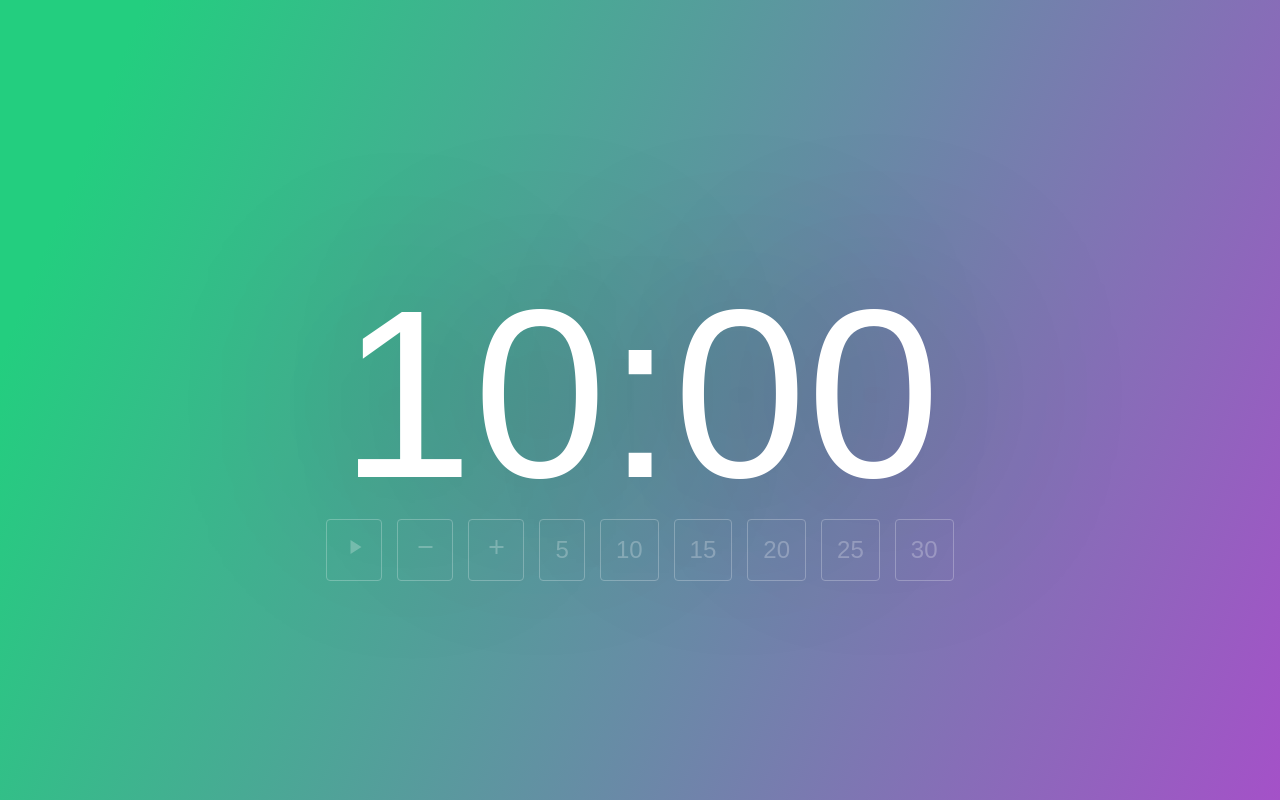
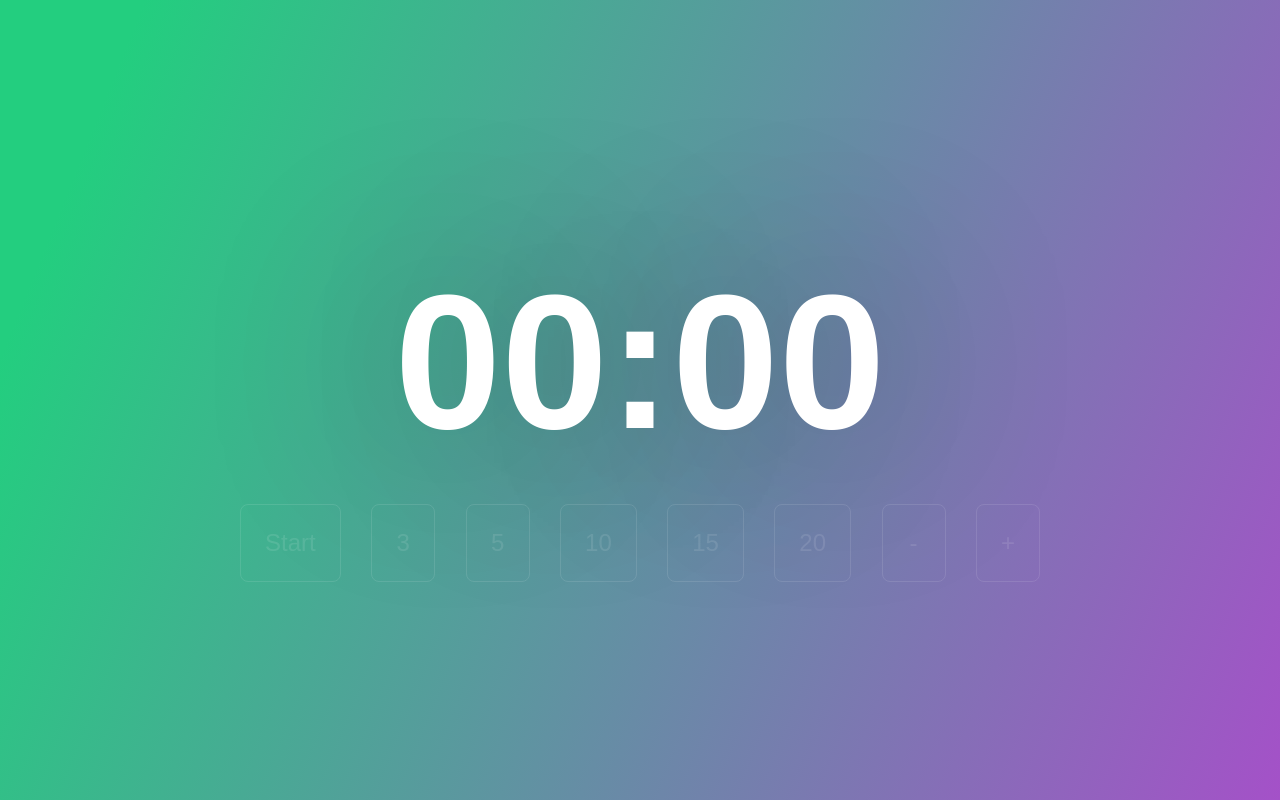
Before and after one commit to ryanmdoyle/classroomtimer, a React (Create React App) app: page / in a window 1280 px wide. Built offline with nearby package versions, Linux system fonts and the light colour scheme.

Commit message:
refactor main timer, split components

```diff
--- a/src/App.css
+++ b/src/App.css
@@ -3,77 +3,6 @@ body {
   background-color: #23ce7f;
   background-image: linear-gradient(112deg, #23ce7f 9%, #a451c8 100%);
   font-family: sans-serif;
+  font-size: 10px;
   text-shadow: 1px 1px 200px #00000073;
 }
-
-button {
-  display: relative;
-  font-size: 1.5em;
-  color: white;
-  background: none;
-  border: solid 1px white;
-  border-radius: 4px;
-  padding: 15px;
-  min-height: 4vh;
-  min-width: 40px;
-  opacity: 0.25;
-}
-
-button:focus {
-  outline:0;
-}yarn
-
-button:hover {
-  opacity: 0.8;
-}
-
-.timer-division {
-  padding: 1%;
-}
-
-#screen {
-  height: 100vh;
-  width: 100vw;
-
-  display: flex;
-  align-items: center;
-  justify-content: center;
-}
-
-#timer {
-  height: 30vh;
-  width: 50vw;
-
-  min-height: 250px;
-  min-width: 500px;
-  max-width: 650px;
-  padding: 2%;
-}
-
-#display {
-  height: 50%;
-  display: flex;
-  align-items: center;
-  justify-content: center;
-
-  font-size: 10em;
-  color: white;
-}
-
-#controls {
-  display: flex;
-  justify-content: space-between;
-}
-
-@media (max-width: 1200px) {
-  button {
-    padding: 5px;
-  }
-}
-
-@media (min-width: 700px) {
-  #display {
-    height: 90%;
-    font-size: 15em;
-  }
-}
--- a/src/App.js
+++ b/src/App.js
@@ -1,7 +1,16 @@
 import React, { Component } from 'react';
-import endGong from "./midGong.m4a";
-import midGong from "./endGong.m4a";
+import styled from 'styled-components';
+
 import './App.css';
+import MainTimer from './components/MainTimer'
+
+const MainTimerHolder = styled.div`
+  display: flex;
+  width: 100vw;
+  height: 100vh;
+  justify-content: center;
+  align-items: center;
+`;
 
 class App extends Component {
   constructor(props) {
@@ -12,101 +21,83 @@ class App extends Component {
       halfway: 300
     }
 
-    this.formatMinutes = this.formatMinutes.bind(this);
-    this.changeTimer = this.changeTimer.bind(this);
-    this.startStop = this.startStop.bind(this);
-    this.runTimer = this.runTimer.bind(this)
+    // this.formatMinutes = this.formatMinutes.bind(this);
+    // this.changeTimer = this.changeTimer.bind(this);
+    // this.startStop = this.startStop.bind(this);
+    // this.runTimer = this.runTimer.bind(this);
   }
 
-  formatMinutes(time) { //time is in seconds remaining
-    let seconds = time;
-    const minutes = (seconds % 60 === 0 ) ? ((seconds/60) < 10 ? "0" + seconds/60 : seconds/60): (Math.floor(seconds/60) < 10 ? "0" + Math.floor(seconds/60) : Math.floor(seconds/60));
-    seconds = (seconds % 60 === 0 ) ? "00" : ((seconds % 60 < 10) ? "0"+ (seconds % 60) : seconds % 60)
-    console.log(minutes + ":" + seconds);
-    return minutes + ":" + seconds;
-  }
+  // changeTimer = (min) => {
+  //   this.setState({
+  //     secondsLeft: min * 60
+  //   })
+  // }
 
-  changeTimer(min) {
-    this.setState({
-      secondsLeft: min * 60
-    })
-  }
+  // runTimer = () => {
+  //   if (this.state.running === true && this.state.secondsLeft > 0) {
+  //     if (this.state.secondsLeft === this.state.halfway + 1) {
+  //       const halfwaySound = new Audio(midGong);
+  //       halfwaySound.play()
+  //     }
+  //     this.setState({
+  //       secondsLeft: this.state.secondsLeft - 1
+  //     })
+  //   }
+  //   if (this.state.secondsLeft === 0 && this.state.running === true) {
+  //     this.setState({
+  //       running: false
+  //     })
+  //     const endSound = new Audio(endGong);
+  //     endSound.play()
+  //     clearInterval(this.interval);
+  //   }
+  // }
 
-  runTimer() {
-    if (this.state.running === true && this.state.secondsLeft > 0) {
-      if (this.state.secondsLeft === this.state.halfway+1) {
-        const halfwaySound = new Audio(midGong);
-        halfwaySound.play()
-      }
-      this.setState({
-        secondsLeft: this.state.secondsLeft - 1
-      })
-    }
-    if (this.state.secondsLeft === 0 && this.state.running === true) {
-      this.setState({
-        running: false
-      })
-      const endSound = new Audio(endGong);
-      endSound.play()
-      clearInterval(this.interval);
-    }
-  }
+  // startStop = () => {
 
-  startStop() {
+  //   if (this.state.running) {
+  //     this.setState({
+  //       running: false
+  //     })
+  //     clearInterval(this.interval);
+  //   }
 
-    if (this.state.running) {
-      this.setState ({
-        running: false
-      })
-      clearInterval(this.interval);
-    }
+  //   if (!this.state.running && this.state.secondsLeft !== 0) {
+  //     this.setState({
+  //       running: true,
+  //       halfway: this.state.secondsLeft / 2
+  //     })
+  //     this.interval = setInterval(this.runTimer, 1000)
+  //   }
+  // }
 
-    if (!this.state.running && this.state.secondsLeft !== 0) {
-      this.setState ({
-        running: true,
-        halfway: this.state.secondsLeft / 2
-      })
-      this.interval = setInterval(this.runTimer, 1000)
-    }
-  }
+  // singleChange(value) {
+  //   if (value > 0) {
+  //     if (!this.state.running) {
+  //       this.setState({
+  //         secondsLeft: this.state.secondsLeft + value
+  //       })
+  //     }
+  //   }
 
-  singleChange(value) {
-    if (value > 0) {
-      if (!this.state.running) {
-        this.setState({
-          secondsLeft: this.state.secondsLeft + value
-        })
-      }
-    }
-
-    if (value < 0) {
-      if (!this.state.running && this.state.secondsLeft > 60) {
-        this.setState({
-          secondsLeft: this.state.secondsLeft + value
-        })
-      }
-    }
-  }
+  //   if (value < 0) {
+  //     if (!this.state.running && this.state.secondsLeft > 60) {
+  //       this.setState({
+  //         secondsLeft: this.state.secondsLeft + value
+  //       })
+  //     }
+  //   }
+  // }
 
 
   render() {
     return (
-      <div id="screen">
-        <div id="timer">
-          <div id="display" className="timer-division">{this.formatMinutes(this.state.secondsLeft)}</div>
-          <div id="controls" className="timer-division">
-          <button onClick={() => {this.startStop()}}><i className="material-icons">{this.state.running ? "pause" : "play_arrow"}</i></button>
-          <button onClick={() => {this.singleChange(-60)}}><i className="material-icons">remove</i></button>
-          <button onClick={() => {this.singleChange(60)}}><i className="material-icons">add</i></button>
-          <button onClick={() => {this.changeTimer(5)}}>5</button>
-          <button onClick={() => {this.changeTimer(10)}}>10</button>
-          <button onClick={() => {this.changeTimer(15)}}>15</button>
-          <button onClick={() => {this.changeTimer(20)}}>20</button>
-          <button onClick={() => {this.changeTimer(25)}}>25</button>
-          <button onClick={() => {this.changeTimer(30)}}>30</button>
-          </div>
-        </div>
-      </div>
+      <>
+        <MainTimerHolder>
+
+          <MainTimer />
+        </MainTimerHolder>
+      </>
     );
   }
 }
--- /dev/null
+++ b/src/components/AddMinButton.js
@@ -0,0 +1,17 @@
+import React from 'react';
+
+import TimerButtonStyled from '../components/styledComponents/TimerButtonStyled';
+
+const AddMinButton = ({ addMinute, running }) => {
+  return (
+    <>
+      {running ?
+        <TimerButtonStyled red onClick={() => { addMinute() }}>+</TimerButtonStyled> :
+        <TimerButtonStyled onClick={() => { addMinute() }}>+</TimerButtonStyled>
+      }
+
+    </>
+  );
+};
+
+export default AddMinButton;
--- /dev/null
+++ b/src/components/ButtonsContainer.js
@@ -0,0 +1,39 @@
+import React from 'react';
+import styled from 'styled-components';
+
+import TimingButton from './TimingButton';
+import SubMinButton from './SubMinButton';
+import AddMinButton from './AddMinButton';
+import StartStopButton from './StartStopButton';
+
+const ButtonsRowStyled = styled.div`
+  display: flex;
+  width: 100%;
+  justify-content: space-between;
+  opacity: 0.1;
+  transition: opacity 0.5s;
+
+  :hover {
+    opacity: 0.8;
+    transition: opacity 0.5s;
+  }
+
+`;
+
+const ButtonsContainer = (props) => {
+  const { adjustTimer, subMinute, addMinute, startStop, running } = props;
+  return (
+    <ButtonsRowStyled>
+      <StartStopButton startStop={startStop} running={running} />
+      <TimingButton min={3} adjustTimer={adjustTimer} running={running} />
+      <TimingButton min={5} adjustTimer={adjustTimer} running={running} />
+      <TimingButton min={10} adjustTimer={adjustTimer} running={running} />
+      <TimingButton min={15} adjustTimer={adjustTimer} running={running} />
+      <TimingButton min={20} adjustTimer={adjustTimer} running={running} />
+      <SubMinButton subMinute={subMinute} running={running} />
+      <AddMinButton addMinute={addMinute} running={running} />
+    </ButtonsRowStyled>
+  );
+};
+
+export default ButtonsContainer;
--- /dev/null
+++ b/src/components/MainTimer.js
@@ -0,0 +1,124 @@
+import React, { Component } from 'react';
+import styled from "styled-components";
+
+import TimerDisplay from './TimerDisplay';
+import ButtonsContianer from './ButtonsContainer';
+import endGong from "../midGong.m4a";
+import midGong from "../endGong.m4a";
+
+const MainTimerContainer = styled.div`
+  display: flex;
+  flex-direction: column;
+  align-items: center;
+  width: 50rem;
+`;
+
+class MainTimer extends Component {
+  constructor(props) {
+    super(props)
+    this.state = {
+      secondsLeft: 0,
+      running: false,
+      halfway: 0,
+      halfAlert: false, //add logic in for turning halfway gong  on/off
+    }
+  }
+
+  adjustTimer = (seconds) => {
+    if (!this.state.running) {
+      this.setState({
+        secondsLeft: seconds,
+        halfway: seconds / 2,
+      })
+    }
+  }
+
+  addMinute = () => {
+    const secLeft = this.state.secondsLeft;
+    if (!this.state.running) {
+      if (secLeft % 60 !== 0) {
+        this.setState({
+          secondsLeft: Math.ceil(secLeft / 60) * 60,
+          halfway: (Math.ceil(secLeft / 60) * 60) / 2,
+        })
+      } else {
+        this.setState({
+          secondsLeft: secLeft + 60,
+          halfway: (secLeft / 2) + 30,
+        })
+      }
+    }
+  }
+
+  subMinute = () => {
+    const secLeft = this.state.secondsLeft;
+    if (!this.state.running && this.state.secondsLeft > 60) {
+      if (secLeft % 60 !== 0) {
+        this.setState({
+          secondsLeft: Math.floor(secLeft / 60) * 60,
+          halfway: (Math.floor(secLeft / 60) * 60) / 2,
+        })
+      } else {
+        this.setState({
+          secondsLeft: secLeft - 60,
+          halfway: (secLeft / 2) - 30,
+        })
+      }
+    }
+  }
+
+  runTimer = () => {
+    if (this.state.running === true && this.state.secondsLeft > 0) {
+      if (this.state.secondsLeft === this.state.halfway + 1) {
+        const halfwaySound = new Audio(midGong);
+        halfwaySound.play()
+      }
+      this.setState({
+        secondsLeft: this.state.secondsLeft - 1
+      })
+    }
+    if (this.state.secondsLeft === 0 && this.state.running === true) {
+      this.setState({
+        running: false
+      })
+      const endSound = new Audio(endGong);
+      endSound.play()
+      clearInterval(this.interval);
+    }
+  }
+
+  startStop = () => {
+
+    if (this.state.running) {
+      this.setState({
+        running: false
+      })
+      clearInterval(this.interval);
+    }
+
+    if (!this.state.running && this.state.secondsLeft !== 0) {
+      this.setState({
+        running: true,
+        halfway: this.state.secondsLeft / 2
+      })
+      this.interval = setInterval(this.runTimer, 300) //change time to 1000 after dev
+    }
+  }
+
+  render() {
+    return (
+      <MainTimerContainer>
+        <TimerDisplay secondsLeft={this.state.secondsLeft} />
+        <ButtonsContianer
+          running={this.state.running}
+          startStop={this.startStop}
+          adjustTimer={this.adjustTimer}
+          addMinute={this.addMinute}
+          subMinute={this.subMinute}
+        />
+      </MainTimerContainer>
+    );
+  }
+}
+
+export default MainTimer;
--- /dev/null
+++ b/src/components/StartStopButton.js
@@ -0,0 +1,13 @@
+import React from 'react';
+
+import TimerButtonStyled from '../components/styledComponents/TimerButtonStyled';
+
+const StartStopButton = ({ startStop, running }) => {
+  return (
+    <TimerButtonStyled onClick={() => { startStop() }}>
+      {running ? "Stop" : "Start"}
+    </TimerButtonStyled>
+  );
+};
+
+export default StartStopButton;
--- /dev/null
+++ b/src/components/SubMinButton.js
@@ -0,0 +1,16 @@
+import React from 'react';
+
+import TimerButtonStyled from '../components/styledComponents/TimerButtonStyled';
+
+const SubMinButton = ({ subMinute, running }) => {
+  return (
+    <>
+      {running ?
+        <TimerButtonStyled red onClick={() => { subMinute() }}>-</TimerButtonStyled> :
+        <TimerButtonStyled onClick={() => { subMinute() }}>-</TimerButtonStyled>
+      }
+    </>
+  );
+};
+
+export default SubMinButton;
--- /dev/null
+++ b/src/components/TimerDisplay.js
@@ -0,0 +1,23 @@
+import React from 'react';
+import styled from 'styled-components';
+
+import formatMinutes from '../utils/formatMinutes';
+
+const Display = styled.div`
+  color: white;
+  text-align: center;
+  h1 {
+    font-size: 12rem;
+    margin: 2rem;
+  }
+`;
+
+const TimerDisplay = ({ secondsLeft }) => {
+  return (
+    <Display>
+      <h1>{formatMinutes(secondsLeft)}</h1>
+    </Display>
+  );
+};
+
+export default TimerDisplay;
--- /dev/null
+++ b/src/components/TimingButton.js
@@ -0,0 +1,16 @@
+import React from 'react';
+
+import TimerButtonStyled from '../components/styledComponents/TimerButtonStyled';
+
+const TimingButton = ({ min, adjustTimer, running }) => {
+  return (
+    <>
+      {running ?
+        <TimerButtonStyled red onClick={() => { adjustTimer(min * 60) }} >{min}</TimerButtonStyled> :
+        <TimerButtonStyled onClick={() => { adjustTimer(min * 60) }} >{min}</TimerButtonStyled>
+      }
+    </>
+  );
+};
+
+export default TimingButton;
--- /dev/null
+++ b/src/components/styledComponents/TimerButtonStyled.js
@@ -0,0 +1,21 @@
+import styled from 'styled-components';
+
+const TimerButtonStyled = styled.button`
+  font-size: 1.5rem;
+  color: white;
+  background: none;
+  background-color: none;
+  border: solid 0.1rem white;
+  border-radius: 0.5rem;
+  padding: 1.5rem;
+  min-height: 4rem;
+  min-width: 4rem;
+
+  transition: background-color 0.3s;
+  :hover {
+    background-color: ${props => props.red ? "rgb(255, 51, 51, 0.2)" : "rgb(255, 255, 255, 0.2)"};
+    transition: background-color 0.3s;
+  }
+`;
+
+export default TimerButtonStyled;
--- /dev/null
+++ b/src/utils/formatMinutes.js
@@ -0,0 +1,8 @@
+const formatMinutes = (time) => { //time is in seconds remaining
+  let seconds = time;
+  const minutes = (seconds % 60 === 0) ? ((seconds / 60) < 10 ? "0" + seconds / 60 : seconds / 60) : (Math.floor(seconds / 60) < 10 ? "0" + Math.floor(seconds / 60) : Math.floor(seconds / 60));
+  seconds = (seconds % 60 === 0) ? "00" : ((seconds % 60 < 10) ? "0" + (seconds % 60) : seconds % 60)
+  return minutes + ":" + seconds;
+}
+
+export default formatMinutes;
```
Also changed, not shown: package.json (+16 -3 lines), 1 other file (tests, documents, lock files or other folders).
